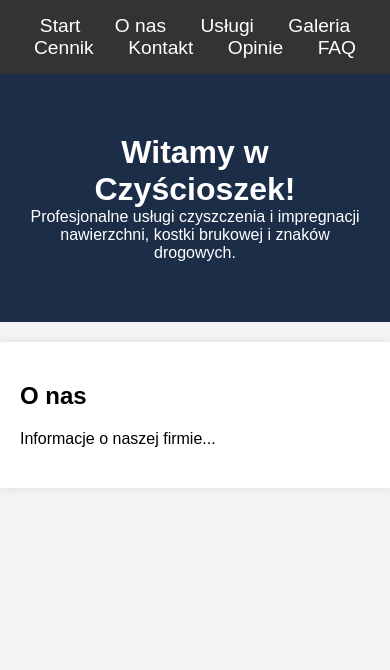
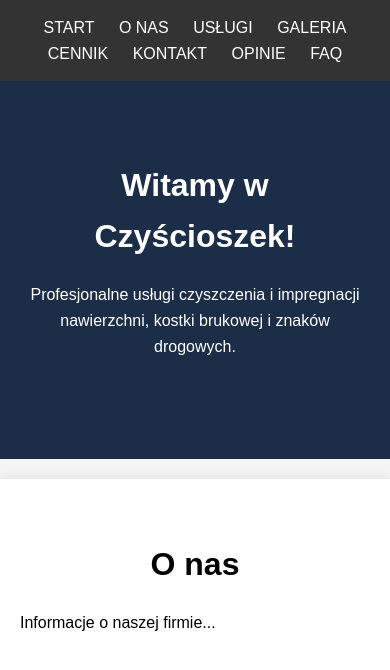
Before and after one commit to hyazeh/czyscioszek, a plain HTML site: page index.html in a window 390 px wide. Drawn offline with Linux system fonts and the light colour scheme; files that its build step writes are made by us from their sources.

Commit message:
Update style.css

```diff
--- a/style.css
+++ b/style.css
@@ -1,19 +1,26 @@
-/* Style dla strony */
+/* RESET */
 * {
     margin: 0;
     padding: 0;
     box-sizing: border-box;
 }
 
+/* BODY */
 body {
     font-family: Arial, sans-serif;
     background-color: #f4f4f4;
+    line-height: 1.6;
 }
 
+/* NAWIGACJA */
 nav {
     background-color: #333;
     padding: 15px;
     text-align: center;
+    position: fixed;
+    top: 0;
+    width: 100%;
+    z-index: 1000;
 }
 
 nav a {
@@ -21,49 +28,85 @@ nav a {
     text-decoration: none;
     margin: 0 15px;
     font-size: 1.2em;
+    text-transform: uppercase;
 }
 
 nav a:hover {
     text-decoration: underline;
 }
 
+/* SECTION: Startowa sekcja */
 header {
     background-color: #1c2d48;
     color: white;
+    padding: 100px 20px;
+    text-align: center;
+    margin-top: 60px;
+}
+
+header h1 {
+    font-size: 3em;
+    margin-bottom: 20px;
+}
+
+header p {
+    font-size: 1.2em;
+    margin-top: 10px;
+}
+
+/* SEKCJE STRONY */
+section {
     padding: 60px 20px;
+    margin-top: 20px;
+    background-color: white;
+    box-shadow: 0 0 10px rgba(0, 0, 0, 0.1);
+    max-width: 1200px;
+    margin-left: auto;
+    margin-right: auto;
+}
+
+/* NAGŁÓWKI SEKCJI */
+h2 {
+    margin-bottom: 20px;
+    font-size: 2em;
     text-align: center;
 }
 
-section {
-    padding: 40px 20px;
-    margin-top: 20px;
-    background-color: white;
-    box-shadow: 0 0 10px rgba(0,0,0,0.1);
-}
-
-h2 {
-    margin-bottom: 20px;
-}
-
-ul {
-    list-style-type: none;
-}
-
+/* FORMULARZ KONTAKTOWY */
 form input, form textarea {
     width: 100%;
-    padding: 10px;
+    padding: 15px;
     margin: 10px 0;
     border-radius: 5px;
     border: 1px solid #ccc;
+    font-size: 1em;
 }
 
+/* PRZYCISK WYŚLIJ (form) */
 form input[type="submit"] {
     background-color: #333;
     color: white;
     border: none;
     cursor: pointer;
+    font-size: 1.2em;
 }
 
 form input[type="submit"]:hover {
     background-color: #555;
 }
+
+/* MEDIA QUERY - responsywność */
+@media (max-width: 768px) {
+    nav a {
+        font-size: 1em;
+        margin: 0 10px;
+    }
+
+    header h1 {
+        font-size: 2em;
+    }
+
+    header p {
+        font-size: 1em;
+    }
+}
```
